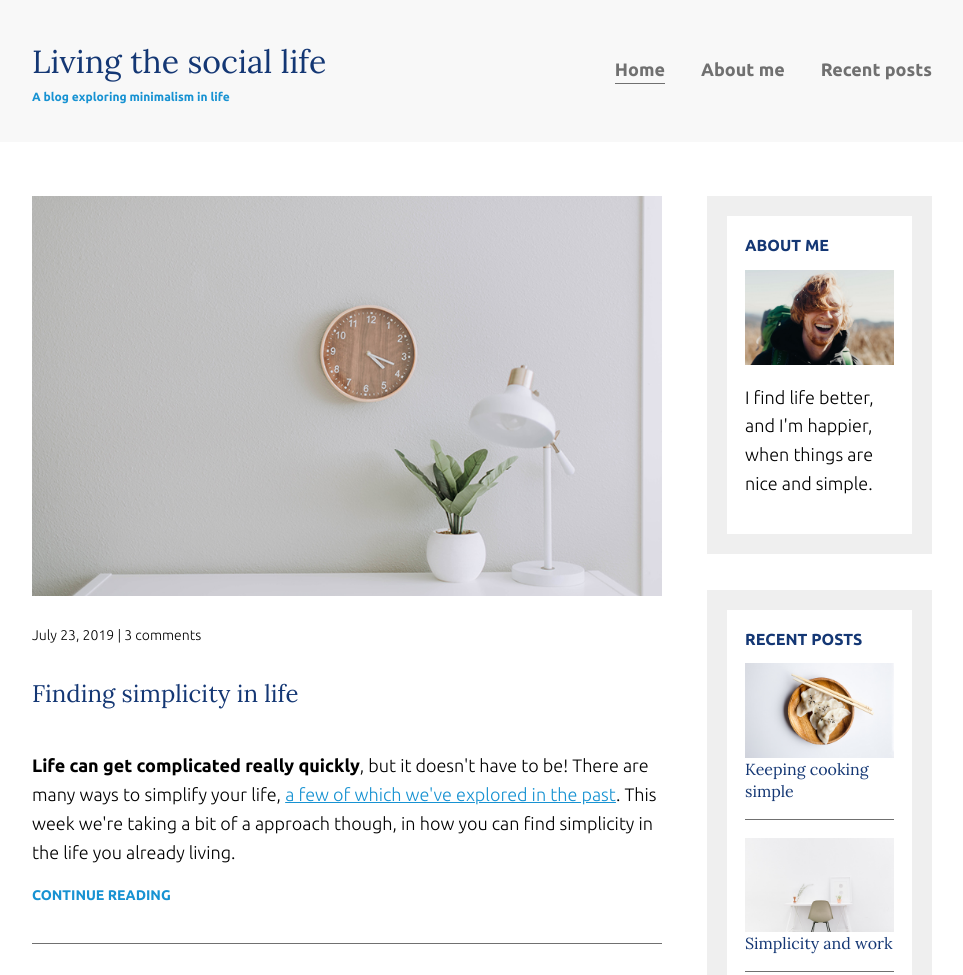
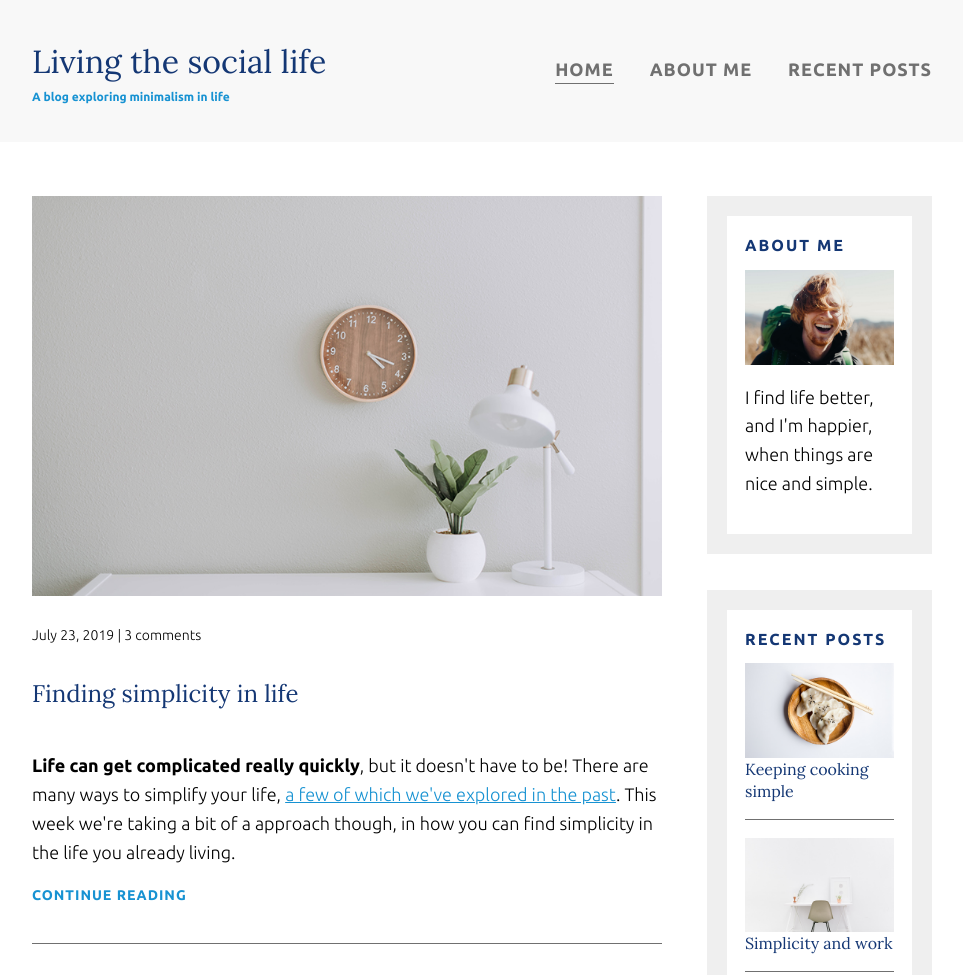
Before and after one commit to zenidith/responsive-site, a plain HTML site: page index.html in a window 1280 px wide. Shown: the top 975 px of the page, without its empty margins (158-1121 px from the left). Drawn offline with Linux system fonts and the light colour scheme.

Commit message:
letter spacing, line height

```diff
--- a/css/styles.css
+++ b/css/styles.css
@@ -80,6 +80,7 @@ strong {
     color: #1792d2;
     text-decoration: none;
     font-weight: 700;
+    letter-spacing: 1px;
 }
 
 .article-read-more:hover,
@@ -101,6 +102,7 @@ strong {
 .widget-title {
     font-family: 'Ubuntu', sans-serif;
     font-weight: 700;
+    letter-spacing: 2px;
 }
 
 .widget-recent-post-title {
@@ -176,6 +178,8 @@ nav a {
     color: #707070;
     font-weight: 700;
     padding: .25em 0;
+    text-transform: uppercase;
+    letter-spacing: 1px;
 }
 
 nav a:hover,
```
